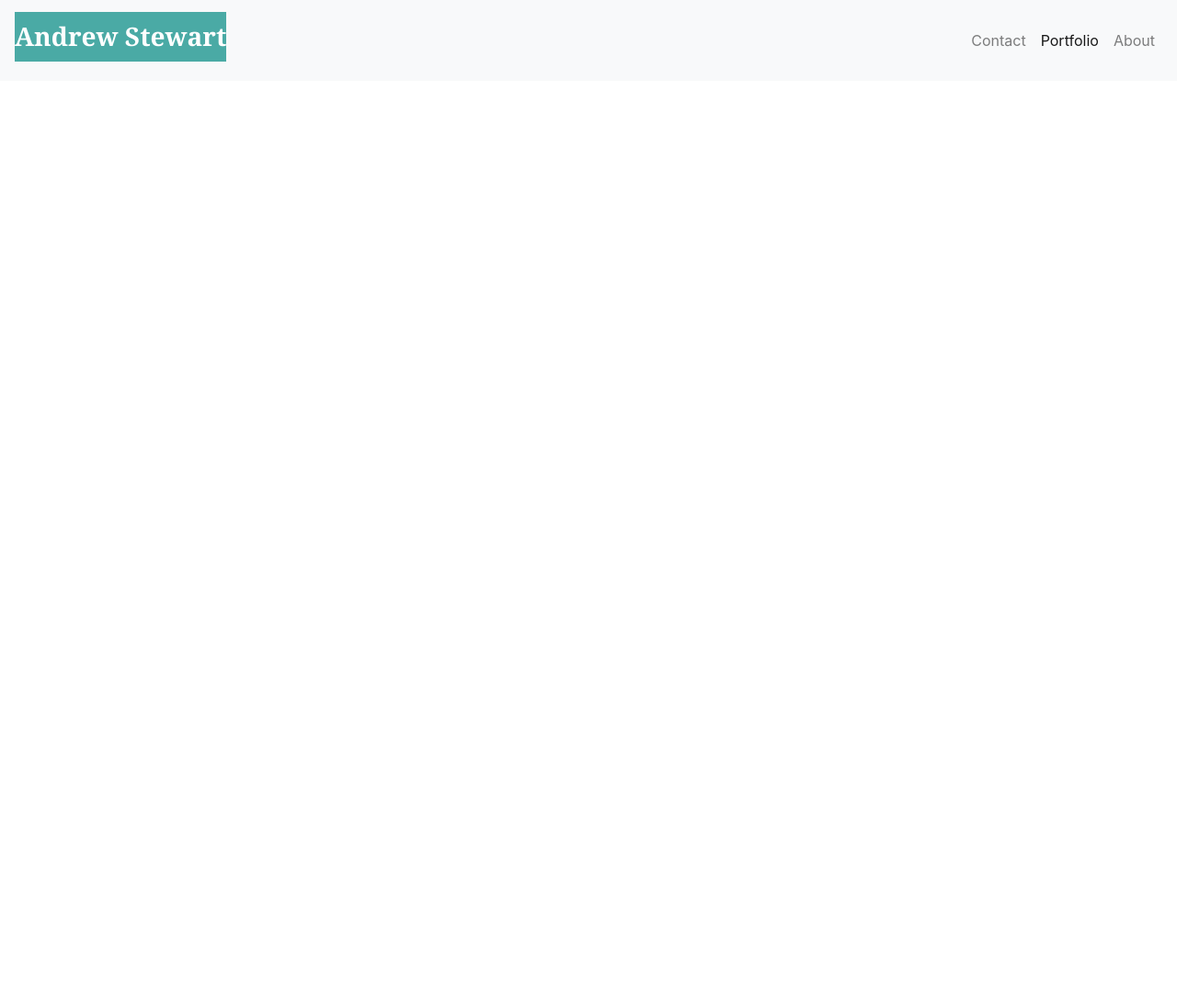
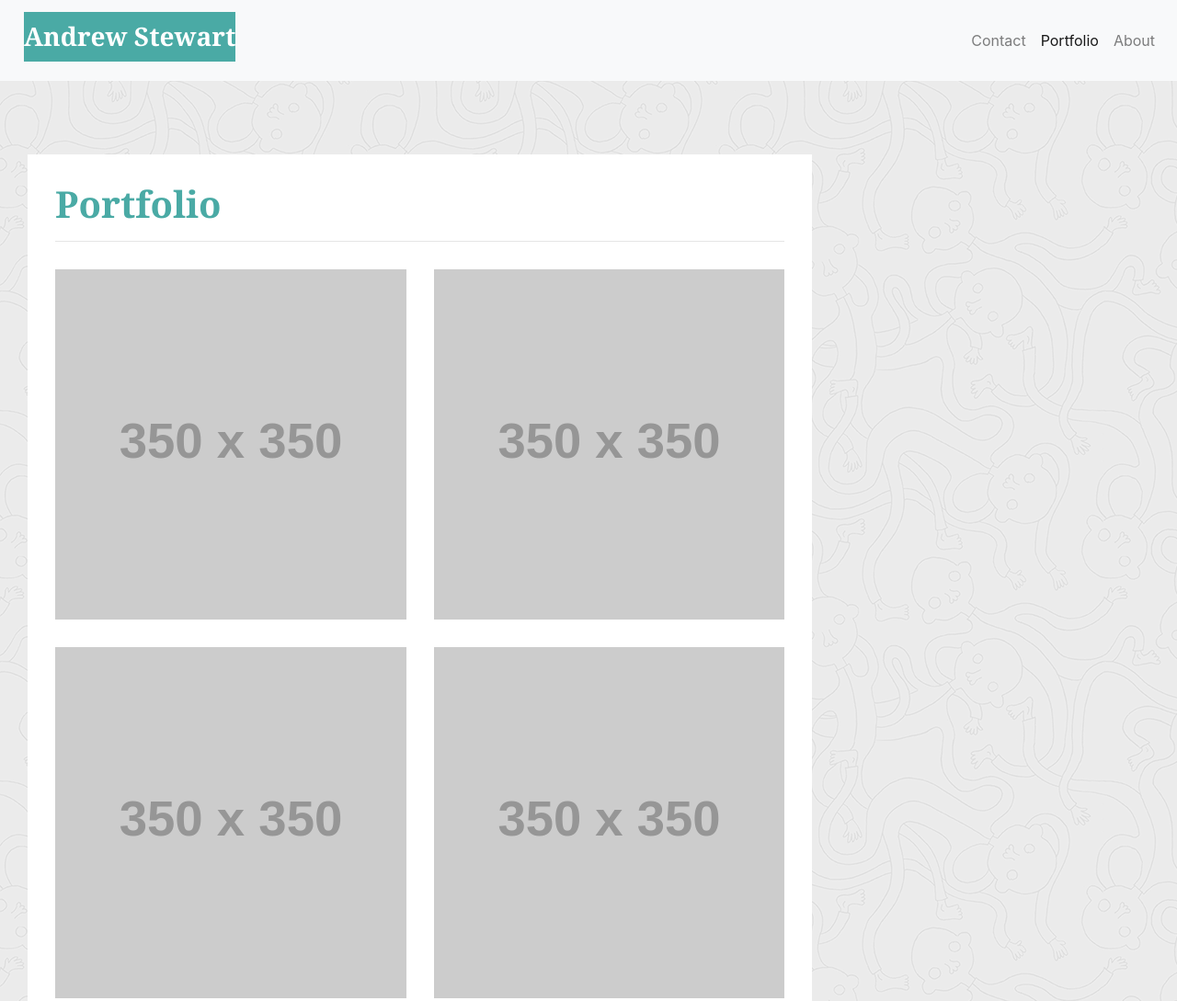
Before and after one commit to stewdiostash/bootstrap-portfolio, a plain HTML site: page index.html in a window 1280 px wide. Shown: the top 1089 px of the page at 92% size. Before the commit the page ends 800 px from the top, so only its background shows below. Drawn offline with nearby package versions, Linux system fonts and the light colour scheme; placeholder pictures from the web are drawn by us.

Commit message:
Portfolio page progress

```diff
--- a/css/styles.css
+++ b/css/styles.css
@@ -8,12 +8,38 @@ h5 {
     color: #4AAAA5;
 }
 
+body {
+    /* background: #EBEBEB; */
+    background-image: url("../images/ignasi_pattern_s.png");
+    background-repeat: repeat;
+}
+
 #logo {
     color: white;
     background: #4AAAA5;
     padding: 10px 0px;
+    margin-left: 10px;
 }
 
-.navbar-expand-lg {
-    float-right;
+.page-header {
+    margin-bottom: 30px;
 }
+
+.container {
+    margin: 80px 30px;
+    background: white;
+    padding: 30px;
+}
+
+img {
+    border: none;
+}
+
+.no-margin {
+    margin: 0px!important;
+}
+
+.port-img img {
+    width: 100%;
+    margin-bottom: 30px;
+}
--- a/index.html
+++ b/index.html
@@ -33,7 +33,10 @@
       >
         <span class="navbar-toggler-icon"></span>
       </button>
-      <div class="collapse navbar-collapse justify-content-end" id="navbarNavAltMarkup">
+      <div
+        class="collapse navbar-collapse justify-content-end"
+        id="navbarNavAltMarkup"
+      >
         <div class="navbar-nav">
           <a class="nav-link" href="#">Contact</a>
           <a class="nav-link active" href="#"
@@ -43,6 +46,89 @@
         </div>
       </div>
     </nav>
+
+    <div class="container col-sm-8 float-left">
+
+      <div class="row">
+        <div class="col-lg-12">
+          <div class="page-header">
+            <h1>Portfolio</h1>
+            <hr />
+          </div>
+        </div>
+      </div>
+
+      <div class="row">
+        <div class="port-img col-lg-6">
+          <img
+            src="http://placehold.it/350x350"
+            class="img-fluid"
+            alt="Responsive image"
+
+          />
+        </div>
+        <div class="port-img col-lg-6">
+          <img
+            src="http://placehold.it/350x350"
+            class="img-fluid"
+            alt="Responsive image"
+          />
+        </div>
+      </div>
+
+      <div class="row">
+        <div class="port-img col-lg-6">
+          <img
+            src="http://placehold.it/350x350"
+            class="img-fluid"
+            alt="Responsive image"
+          />
+        </div>
+        <div class="port-img col-lg-6">
+          <img
+            src="http://placehold.it/350x350"
+            class="img-fluid"
+            alt="Responsive image"
+          />
+        </div>
+      </div>
+
+      <div class="row">
+        <div class="port-img col-lg-6">
+          <img
+            src="http://placehold.it/350x350"
+            class="img-fluid"
+            alt="Responsive image"
+          />
+        </div>
+      </div>
+
+      <!-- <img
+        src="https://via.placeholder.com/350/350"
+        alt="Placeholder"
+        class="img-thumbnail"
+      />
+      <img
+        src="https://via.placeholder.com/350/350"
+        alt="Placeholder"
+        class="img-thumbnail"
+      />
+      <img
+        src="https://via.placeholder.com/350/350"
+        alt="Placeholder"
+        class="img-thumbnail"
+      />
+      <img
+        src="https://via.placeholder.com/350/350"
+        alt="Placeholder"
+        class="img-thumbnail"
+      />
+      <img
+        src="https://via.placeholder.com/350/350"
+        alt="Placeholder"
+        class="img-thumbnail"
+      /> -->
+    </div>
 
     <script
       src="https://code.jquery.com/jquery-3.5.1.slim.min.js"
```
Also changed, not shown: images/ignasi_pattern_s.png (added).
